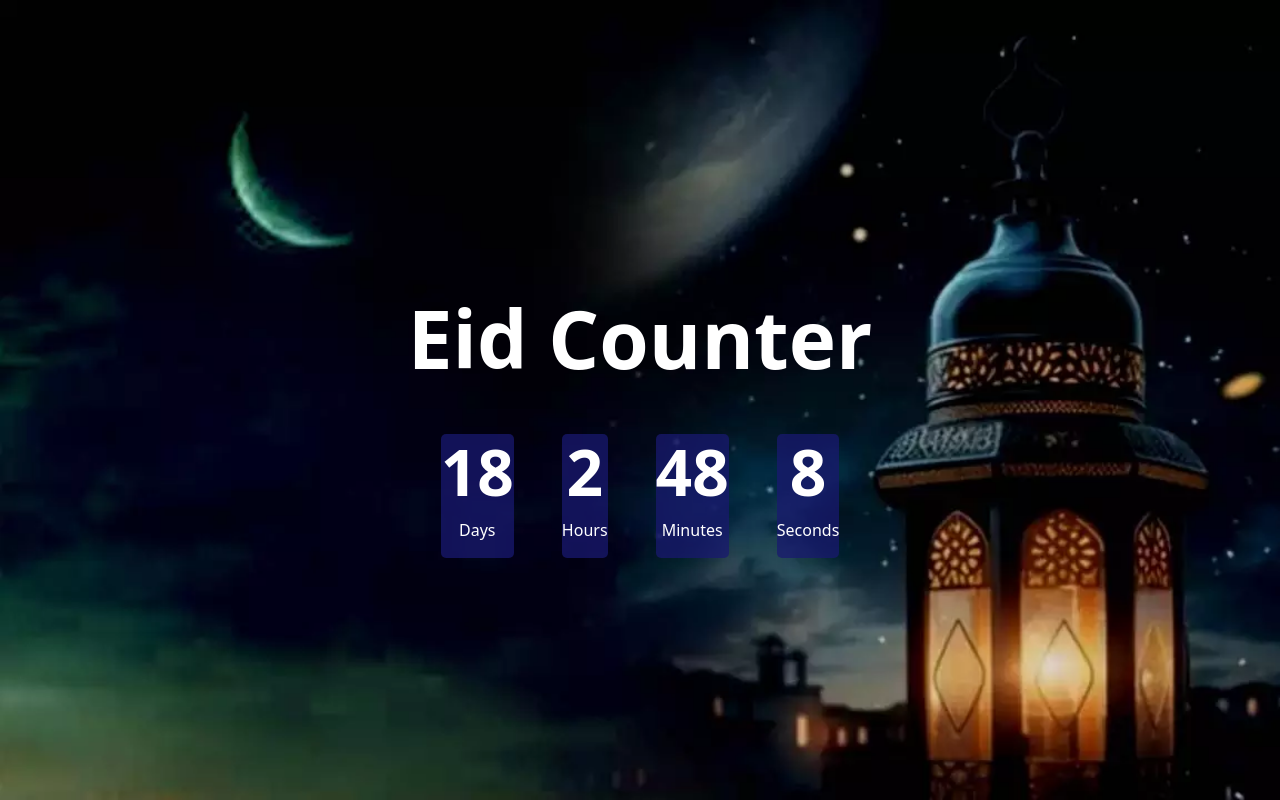
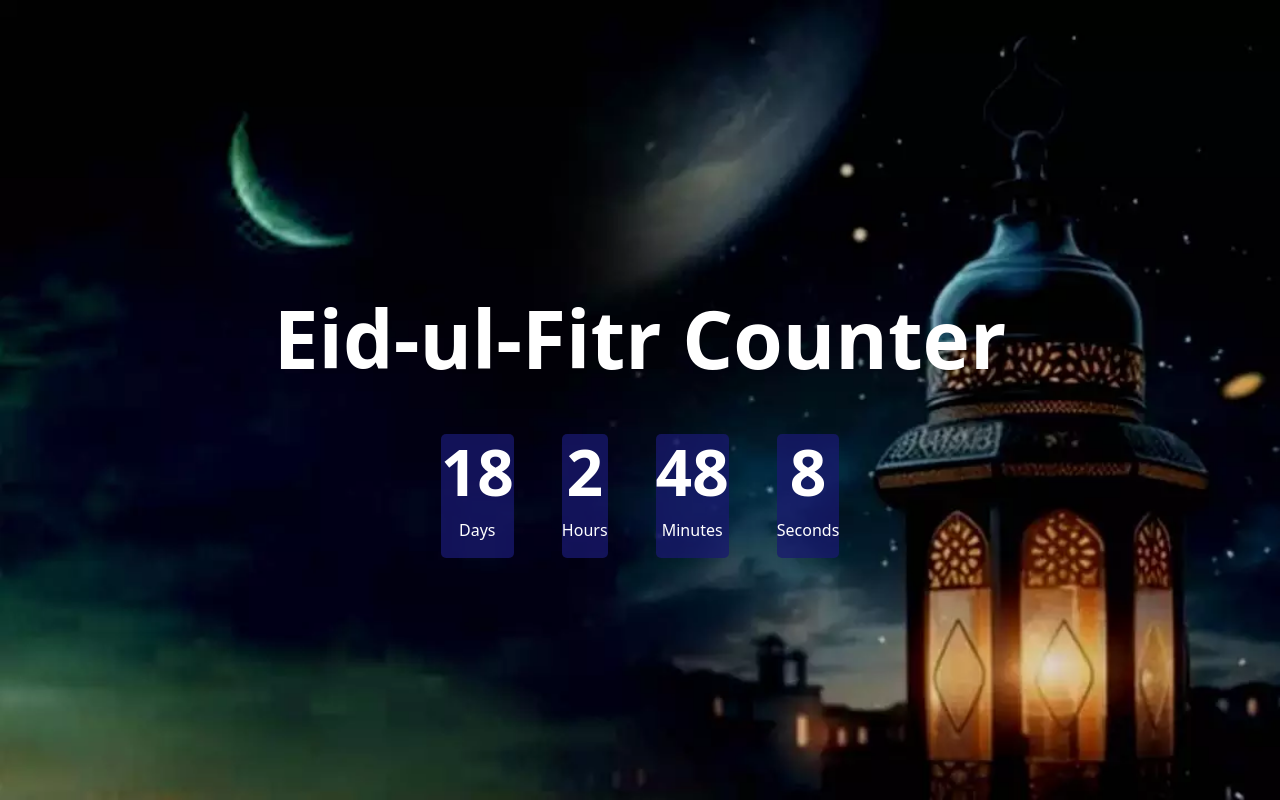
Before and after one commit to Aeiman-Fayyaz/Eid-Countdown, a plain HTML site: page index.html in a window 1280 px wide. Drawn offline with Linux system fonts and the light colour scheme.

Commit message:
Complete

```diff
--- a/index.html
+++ b/index.html
@@ -9,7 +9,7 @@
 </head>
 <body>
     <div class="hero pm-0 vh-100 d-flex flex-md-column align-items-center justify-content-center text-white">
-        <h1 class="display-1 fw-bold m-lg-5">Eid Counter</h1>
+        <h1 class="display-1 fw-bold m-lg-5">Eid-ul-Fitr Counter</h1>
         <div class="timebox d-flex flex-column flex-lg-row flex-md-column flex-sm-column gap-lg-5">
             <div class="time text-center flex-sm-column">
                 <h2 id="Days" class="display-3 fw-semibold">00</h2>
```
